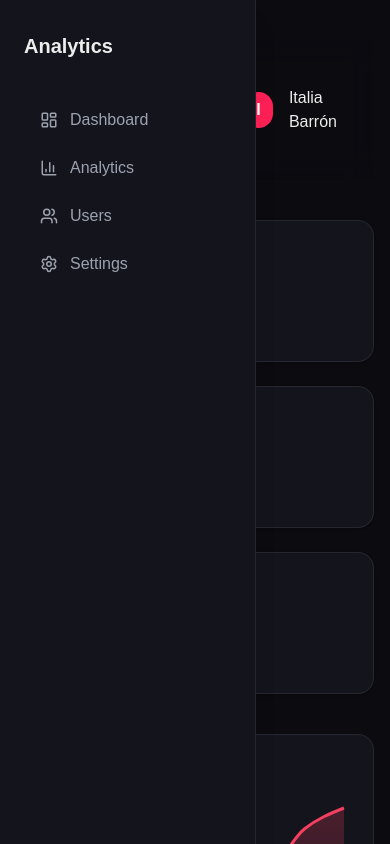
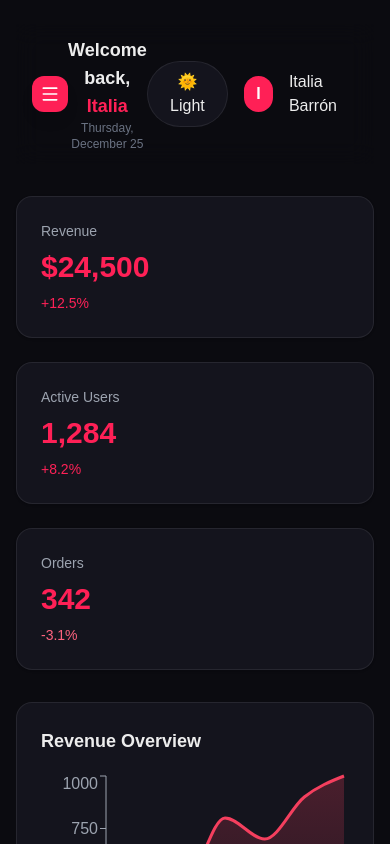
Before and after one commit to brizavda/analytics-dashboard, a Next.js app: page /dashboard in a window 390 px wide. Shown: the top 844 px of the page. Built offline with nearby package versions, Linux system fonts and the light colour scheme.

Commit message:
feat: implement SidebarContent component and refactor MobileSidebar for improved navigation

```diff
--- a/app/components/MobileSidebar.tsx
+++ b/app/components/MobileSidebar.tsx
@@ -1,44 +1,40 @@
 "use client";
 
 import { X } from "lucide-react";
-import Link from "next/link";
+import SidebarContent from "./SidebarContent";
 
 interface MobileSidebarProps {
   open: boolean;
   onClose: () => void;
 }
 
-export default function MobileSidebar({
-  open,
-  onClose,
-}: MobileSidebarProps) {
+export default function MobileSidebar({ open, onClose }: MobileSidebarProps) {
   if (!open) return null;
 
   return (
     <div className="fixed inset-0 z-50 lg:hidden">
 
-      {/* Backdrop */}
+      {/* Overlay */}
       <div
-        className="absolute inset-0 bg-black/60"
         onClick={onClose}
+        className="absolute inset-0 bg-black/60 backdrop-blur-sm"
       />
 
-      {/* Sidebar */}
-      <aside className="relative w-64 h-full bg-[#0f0f14] p-6">
+      {/* Drawer */}
+      <div
+        className="absolute left-0 top-0 h-full w-64
+        bg-black/90 backdrop-blur-xl border-r border-white/10
+        animate-slide-in"
+      >
         <button
           onClick={onClose}
-          className="mb-6 text-white"
+          className="absolute top-4 right-4 text-white"
         >
-          <X />
+          <X size={20} />
         </button>
 
-        <nav className="flex flex-col gap-4 text-white">
-          <Link href="/dashboard">Dashboard</Link>
-          <Link href="/analytics">Analytics</Link>
-          <Link href="/users">Users</Link>
-          <Link href="/settings">Settings</Link>
-        </nav>
-      </aside>
+        <SidebarContent onItemClick={onClose} />
+      </div>
     </div>
   );
 }
--- a/app/components/Sidebar.tsx
+++ b/app/components/Sidebar.tsx
@@ -10,24 +10,10 @@ const navItems = [
   { label: "Settings", href: "/dashboard", icon: Settings },
 ];
 
-interface SidebarProps {
-  open: boolean;
-  onClose: () => void;
-}
-
-export default function Sidebar({ open, onClose }: SidebarProps) {
+export default function Sidebar() {
   return (
-    <>
-      {/* Overlay (mobile) */}
-      {open && (
-        <div
-          onClick={onClose}
-          className="fixed inset-0 bg-black/40 backdrop-blur-sm z-40"
-        />
-      )}
-
       <aside
-        className="
+        className=" hidden lg:flex flex-col h-screen
           fixed inset-y-0 left-0 z-50 w-64
           backdrop-blur-xl
           bg-[var(--card)]
@@ -39,7 +25,7 @@ export default function Sidebar({ open, onClose }: SidebarProps) {
         "
       >
 
-        <div className="flex flex-col px-6 py-8">
+        <div className="flex flex-col px-6 py-8 w-full">
           {/* Logo */}
           <h2 className="text-xl font-bold mb-10 text-foreground">
             <span className="text-accent">Analytics</span>
@@ -51,7 +37,6 @@ export default function Sidebar({ open, onClose }: SidebarProps) {
               <Link
                 key={item.label}
                 href={item.href}
-                onClick={onClose}
                 className="
                   flex items-center gap-3 px-4 py-2 rounded-lg
                   text-[var(--muted)]
@@ -66,6 +51,5 @@ export default function Sidebar({ open, onClose }: SidebarProps) {
           </nav>
         </div>
       </aside>
-    </>
   );
 }
--- /dev/null
+++ b/app/components/SidebarContent.tsx
@@ -0,0 +1,40 @@
+"use client";
+
+import { BarChart3, LayoutDashboard, Settings, Users } from "lucide-react";
+import Link from "next/link";
+
+const navItems = [
+  { label: "Dashboard", href: "/dashboard", icon: LayoutDashboard },
+  { label: "Analytics", href: "/dashboard", icon: BarChart3 },
+  { label: "Users", href: "/dashboard", icon: Users },
+  { label: "Settings", href: "/dashboard", icon: Settings },
+];
+
+interface SidebarContentProps {
+  onItemClick?: () => void;
+}
+
+export default function SidebarContent({ onItemClick }: SidebarContentProps) {
+  return (
+    <div className="flex flex-col px-6 py-8 w-full h-full">
+      <h2 className="text-xl font-bold text-white mb-10">
+        <span className="text-rose-500">Analytics</span>
+      </h2>
+
+      <nav className="flex flex-col gap-3">
+        {navItems.map((item) => (
+          <Link
+            key={item.label}
+            href={item.href}
+            onClick={onItemClick}
+            className="flex items-center gap-3 px-4 py-2 rounded-xl
+              text-gray-300 hover:text-white hover:bg-rose-500/10 transition"
+          >
+            <item.icon size={18} className="text-rose-400" />
+            {item.label}
+          </Link>
+        ))}
+      </nav>
+    </div>
+  );
+}
--- a/app/dashboard/page.tsx
+++ b/app/dashboard/page.tsx
@@ -1,6 +1,7 @@
 "use client";
 
 import { useState } from "react";
+import MobileSidebar from "../components/MobileSidebar";
 import Sidebar from "../components/Sidebar";
 import DashboardHeader from "../components/ui/DashboardHeader";
 import RevenueChart from "../components/ui/RevenueChart";
@@ -9,33 +10,28 @@ import UsersOrdersChart from "../components/ui/UsersOrdersChart";
 import { dashboardStats } from "../data/mockData";
 
 export default function DashboardPage() {
-  const [sidebarOpen, setSidebarOpen] = useState(false);
+  const [mobileOpen, setMobileOpen] = useState(false);
 
   return (
-    <div className="flex min-h-screen bg-[var(--background)] text-[var(--foreground)]">
+    <div className="min-h-screen bg-background text-foreground">
 
-      <Sidebar
-        open={sidebarOpen}
-        onClose={() => setSidebarOpen(false)}
+      {/* Desktop Sidebar */}
+      <Sidebar />
+
+      {/* Mobile Sidebar */}
+      <MobileSidebar
+        open={mobileOpen}
+        onClose={() => setMobileOpen(false)}
       />
 
-      <main className="
-        flex-1
-        lg:ml-64
-        px-4 sm:px-8 xl:px-16
-        py-10
-        space-y-10
-        bg-background
-        text-foreground
-      ">
+      {/* Main */}
+      <main className="lg:ml-64 px-4 sm:px-6 py-6 space-y-8">
 
-        <DashboardHeader
-          onMenuClick={() => setSidebarOpen(true)}
-        />
+        <DashboardHeader onMenuClick={() => setMobileOpen(true)} />
 
         <section className="grid grid-cols-1 sm:grid-cols-2 lg:grid-cols-3 gap-6">
           {dashboardStats.map((stat) => (
-            <StatCard key={stat.id} {...stat} />
+            <StatCard key={stat.label} {...stat} />
           ))}
         </section>
 
@@ -43,7 +39,6 @@ export default function DashboardPage() {
           <RevenueChart />
           <UsersOrdersChart />
         </section>
-
       </main>
     </div>
   );
```
